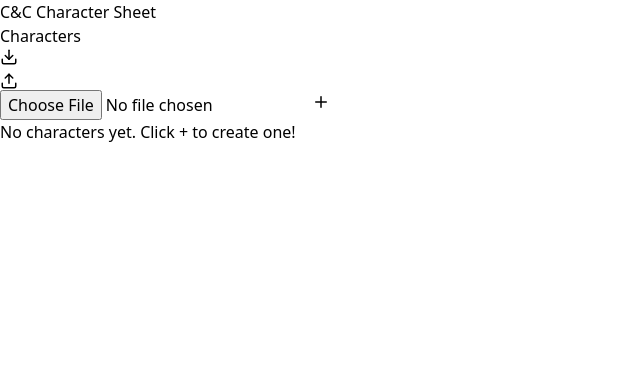
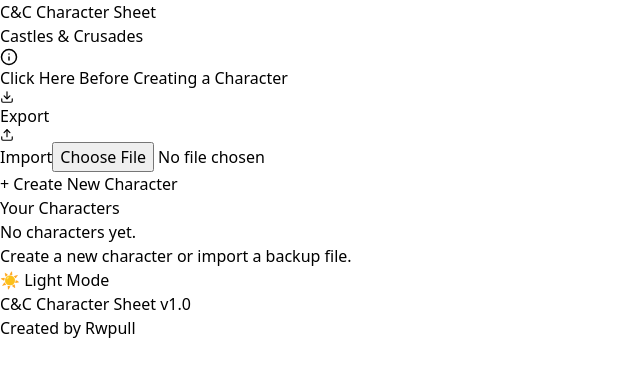
Before and after one commit to Rwpulley/cac-character-sheet, a React (Vite) app: page / in a window 1280 px wide. Shown: the top 376 px of the page, without its empty margins (0-640 px from the left). Built offline with nearby package versions, Linux system fonts and the light colour scheme.

Commit message:
Update CharacterSelector.tsx

```diff
--- a/src/components/CharacterSelector.tsx
+++ b/src/components/CharacterSelector.tsx
@@ -1,25 +1,30 @@
 // ===== CHARACTER SELECTOR COMPONENT =====
 
 import React, { useState } from 'react';
-import { Plus, Trash2, Download, Upload, Edit2 } from 'lucide-react';
+import { Trash2, Download, Upload, Info, X } from 'lucide-react';
 import { useCharacter } from '../hooks';
+import { useTheme } from '../hooks';
 import { exportCharacters, importCharacters } from '../utils/storage';
 import { Modal } from './ui/Modal';
 
 export const CharacterSelector: React.FC = () => {
   const {
     characters,
-    selectedCharacterId,
     selectCharacter,
     createCharacter,
-    deleteCharacter,
-    duplicateCharacter
+    deleteCharacter
   } = useCharacter();
+  const { isDarkTheme, toggleTheme } = useTheme();
 
   const [showDeleteConfirm, setShowDeleteConfirm] = useState<number | null>(null);
+  const [showAppInfo, setShowAppInfo] = useState(false);
+  const [hasSeenAppInfo, setHasSeenAppInfo] = useState(() => {
+    return localStorage.getItem('cac-seen-app-info') === 'true';
+  });
   const [importError, setImportError] = useState<string | null>(null);
 
   const handleExport = () => {
+    if (characters.length === 0) return;
     exportCharacters(characters);
   };
 
@@ -30,14 +35,12 @@
     try {
       setImportError(null);
       const imported = await importCharacters(file);
-      // For now, just log - in full implementation would merge/replace
       console.log('Imported characters:', imported);
-      window.location.reload(); // Reload to pick up changes
+      window.location.reload();
     } catch (error) {
       setImportError(error instanceof Error ? error.message : 'Import failed');
     }
 
-    // Reset input
     e.target.value = '';
   };
 
@@ -46,20 +49,72 @@
     setShowDeleteConfirm(null);
   };
 
+  const handleInfoClick = () => {
+    setShowAppInfo(true);
+    if (!hasSeenAppInfo) {
+      setHasSeenAppInfo(true);
+      localStorage.setItem('cac-seen-app-info', 'true');
+    }
+  };
+
+  const theme = {
+    bg: isDarkTheme ? 'bg-gray-900' : 'bg-gray-100',
+    bgCard: isDarkTheme ? 'bg-gray-800' : 'bg-white',
+    bgCard2: isDarkTheme ? 'bg-gray-700' : 'bg-gray-200',
+    text: isDarkTheme ? 'text-white' : 'text-gray-900',
+    textMuted: isDarkTheme ? 'text-gray-400' : 'text-gray-600',
+    hover: isDarkTheme ? 'hover:bg-gray-600' : 'hover:bg-gray-300',
+    border: isDarkTheme ? 'border-gray-700' : 'border-gray-300'
+  };
+
   return (
-    <div className="bg-gray-800 p-4 rounded-lg mb-4">
-      <div className="flex items-center justify-between mb-3">
-        <h2 className="text-lg font-bold">Characters</h2>
-        <div className="flex gap-2">
+    <div className={`max-w-2xl mx-auto ${theme.bgCard} rounded-lg p-8`}>
+      {/* Title with info button */}
+      <div className="flex items-center justify-center gap-3 mb-4">
+        <h1 className="text-4xl font-bold text-center">Castles & Crusades</h1>
+        {hasSeenAppInfo && (
+          <button
+            onClick={handleInfoClick}
+            className={`p-2 ${theme.bgCard2} rounded ${theme.hover}`}
+          >
+            <Info size={20} />
+          </button>
+        )}
+      </div>
+
+      {/* Info Button - Prominent for first-time users */}
+      {!hasSeenAppInfo && (
+        <div className="flex justify-center mb-6">
+          <button
+            onClick={handleInfoClick}
+            className="flex items-center gap-2 px-4 py-2 bg-blue-600 rounded-lg hover:bg-blue-700 text-white font-semibold"
+          >
+            <Info size={18} />
+            <span>Click Here Before Creating a Character</span>
+          </button>
+        </div>
+      )}
+
+      {/* Import Error */}
+      {importError && (
+        <div className="text-center mb-4">
+          <span className="text-red-400 text-sm">{importError}</span>
+        </div>
+      )}
+
+      {/* Export/Import Buttons */}
+      <div className="flex gap-2 mb-4">
         <button
           onClick={handleExport}
-            className="p-2 bg-gray-700 rounded hover:bg-gray-600"
-            title="Export Characters"
+          disabled={characters.length === 0}
+          className={`flex-1 py-2 ${theme.bgCard2} rounded text-sm ${theme.hover} disabled:opacity-50 disabled:cursor-not-allowed flex items-center justify-center gap-1`}
         >
-            <Download size={18} />
+          <Download size={14} />
+          Export
         </button>
-          <label className="p-2 bg-gray-700 rounded hover:bg-gray-600 cursor-pointer" title="Import Characters">
-            <Upload size={18} />
+        <label className={`flex-1 py-2 ${theme.bgCard2} rounded text-sm ${theme.hover} flex items-center justify-center gap-1 cursor-pointer`}>
+          <Upload size={14} />
+          Import
           <input
             type="file"
             accept=".json"
@@ -67,69 +122,60 @@
             className="hidden"
           />
         </label>
+      </div>
+
+      {/* Create New Character Button */}
       <button
         onClick={createCharacter}
-            className="p-2 bg-green-600 rounded hover:bg-green-700"
-            title="New Character"
+        className="w-full py-4 bg-green-600 rounded-lg text-xl font-bold mb-6 hover:bg-green-700 text-white"
       >
-            <Plus size={18} />
+        + Create New Character
       </button>
-        </div>
-      </div>
 
-      {importError && (
-        <div className="text-red-400 text-sm mb-2">{importError}</div>
-      )}
+      {/* Characters List */}
+      <h2 className="text-2xl font-bold mb-4">Your Characters</h2>
 
       {characters.length === 0 ? (
-        <div className="text-gray-400 text-center py-4">
-          No characters yet. Click + to create one!
+        <div className={`text-center ${theme.textMuted} py-8`}>
+          <p>No characters yet.</p>
+          <p className="text-sm mt-2">Create a new character or import a backup file.</p>
         </div>
       ) : (
-        <div className="space-y-2">
+        <div className="space-y-3">
           {characters.map(char => (
-            <div
-              key={char.id}
-              className={`flex items-center justify-between p-3 rounded cursor-pointer ${
-                selectedCharacterId === char.id
-                  ? 'bg-blue-600'
-                  : 'bg-gray-700 hover:bg-gray-600'
-              }`}
+            <div key={char.id} className="flex items-center gap-2">
+              <button
                 onClick={() => selectCharacter(char.id)}
+                className={`flex-1 p-4 ${theme.bgCard2} rounded-lg text-left ${theme.hover}`}
               >
-              <div>
-                <div className="font-bold">{char.name || 'Unnamed'}</div>
-                <div className="text-sm text-gray-300">
+                <div className="text-xl font-bold">{char.name || 'Unnamed'}</div>
+                <div className={theme.textMuted}>
                   {char.race} {char.class1} {char.class1Level}
                   {char.class2 && ` / ${char.class2} ${char.class2Level}`}
                 </div>
-              </div>
-              <div className="flex gap-1">
-                <button
-                  onClick={(e) => {
-                    e.stopPropagation();
-                    duplicateCharacter(char.id);
-                  }}
-                  className="p-2 bg-gray-600 rounded hover:bg-gray-500"
-                  title="Duplicate"
-                >
-                  <Edit2 size={14} />
               </button>
               <button
-                  onClick={(e) => {
-                    e.stopPropagation();
-                    setShowDeleteConfirm(char.id);
-                  }}
-                  className="p-2 bg-red-600 rounded hover:bg-red-700"
-                  title="Delete"
+                onClick={() => setShowDeleteConfirm(char.id)}
+                className="p-4 bg-red-600 rounded-lg hover:bg-red-700 text-white"
               >
-                  <Trash2 size={14} />
+                <Trash2 size={20} />
               </button>
-              </div>
             </div>
           ))}
         </div>
       )}
+
+      {/* Footer */}
+      <div className={`text-center text-sm mt-8 pt-4 border-t ${theme.border} ${theme.textMuted}`}>
+        <button
+          onClick={toggleTheme}
+          className={`mb-3 px-4 py-2 rounded-lg ${theme.bgCard2} ${theme.hover} ${theme.text} flex items-center gap-2 mx-auto`}
+        >
+          {isDarkTheme ? '☀️ Light Mode' : '🌙 Dark Mode'}
+        </button>
+        <div>C&C Character Sheet v1.0</div>
+        <div>Created by Rwpull</div>
+      </div>
 
       {/* Delete Confirmation Modal */}
       <Modal
@@ -155,6 +201,69 @@
           </button>
         </div>
       </Modal>
+
+      {/* App Info Modal */}
+      {showAppInfo && (
+        <div className="fixed inset-0 bg-black bg-opacity-70 flex items-center justify-center z-50 p-4">
+          <div className={`${theme.bgCard} rounded-lg p-6 w-full max-w-lg max-h-[90vh] overflow-y-auto`}>
+            <div className="flex items-center justify-between mb-4">
+              <h2 className={`text-xl font-bold ${theme.text}`}>About This App</h2>
+              <button
+                onClick={() => setShowAppInfo(false)}
+                className={`p-2 ${theme.bgCard2} rounded ${theme.hover}`}
+              >
+                <X size={18} />
+              </button>
+            </div>
+
+            <div className={`text-sm ${theme.textMuted} space-y-4`}>
+              <p>
+                This character tracking app is designed to be used in conjunction with the{' '}
+                <span className={`font-semibold ${theme.text}`}>Castles & Crusades Players Handbook</span>,{' '}
+                <span className={`font-semibold ${theme.text}`}>Adventurers Backpack</span>, and{' '}
+                <span className={`font-semibold ${theme.text}`}>Castle Keepers Guide</span>.
+                It is not meant to replace the books, but to replace the printed paper character sheet.
+              </p>
+
+              <div>
+                <div className={`font-bold ${theme.text} mb-2`}>Features:</div>
+                <ul className={`list-disc list-inside space-y-1 ${theme.textMuted}`}>
+                  <li>Roll attributes using your preferred method (3d6, 4d6 drop lowest, or best of 6)</li>
+                  <li>Track your attribute modifiers as you increase in level</li>
+                  <li>Track your HP with automatic CON modifier calculations</li>
+                  <li>Track your experience and see when you reach your next level</li>
+                  <li>Track AC based on Race abilities, Armor, and Shield modifiers</li>
+                  <li>Track your inventory including weight and encumbrance</li>
+                  <li>Add inventory items that give Attribute, Speed, HP, and AC bonuses</li>
+                  <li>Perform money exchange using Gold as your base currency</li>
+                  <li>Track ammo usage when used with a ranged weapon</li>
+                  <li>Show attack rolls with all bonuses applied</li>
+                  <li>Track what spells you know and have prepared</li>
+                  <li>Track your magical inventory and daily spell uses</li>
+                  <li>Track Checks and Saves with appropriate modifiers</li>
+                  <li>Track companions including their details, attacks, and HP</li>
+                  <li>Use a multitude of dice to roll for whatever you may need</li>
+                  <li>Notes section with date and time to track your group's progress</li>
+                </ul>
+              </div>
+
+              <div className={`${theme.bgCard2} p-3 rounded`}>
+                <p className={theme.textMuted}>
+                  This app does not have everything. If there is anything you think should be included, please reach out:
+                </p>
+                <p className="font-semibold text-blue-400 mt-1">Rwpull@gmail.com</p>
+              </div>
+            </div>
+
+            <button
+              onClick={() => setShowAppInfo(false)}
+              className="w-full py-2 bg-blue-600 rounded hover:bg-blue-700 mt-4 font-semibold text-white"
+            >
+              Got It
+            </button>
+          </div>
+        </div>
+      )}
     </div>
   );
 };
```
Lines whose indentation alone changed are shown as unchanged.
